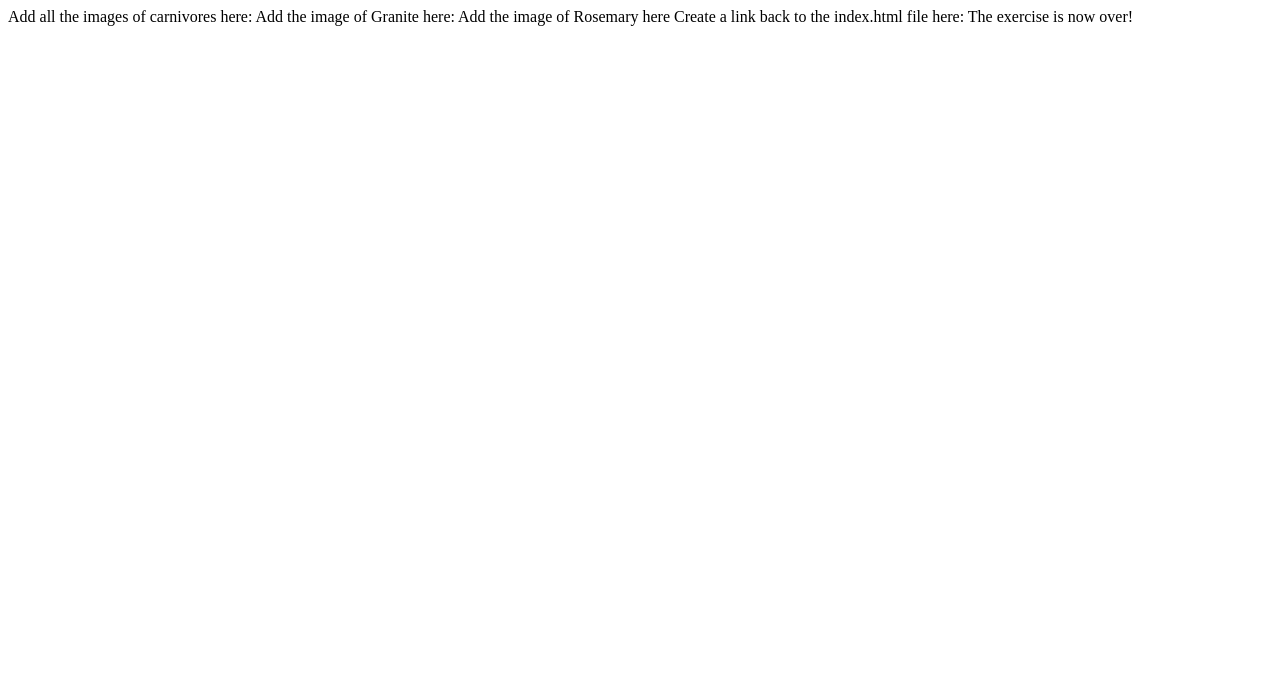
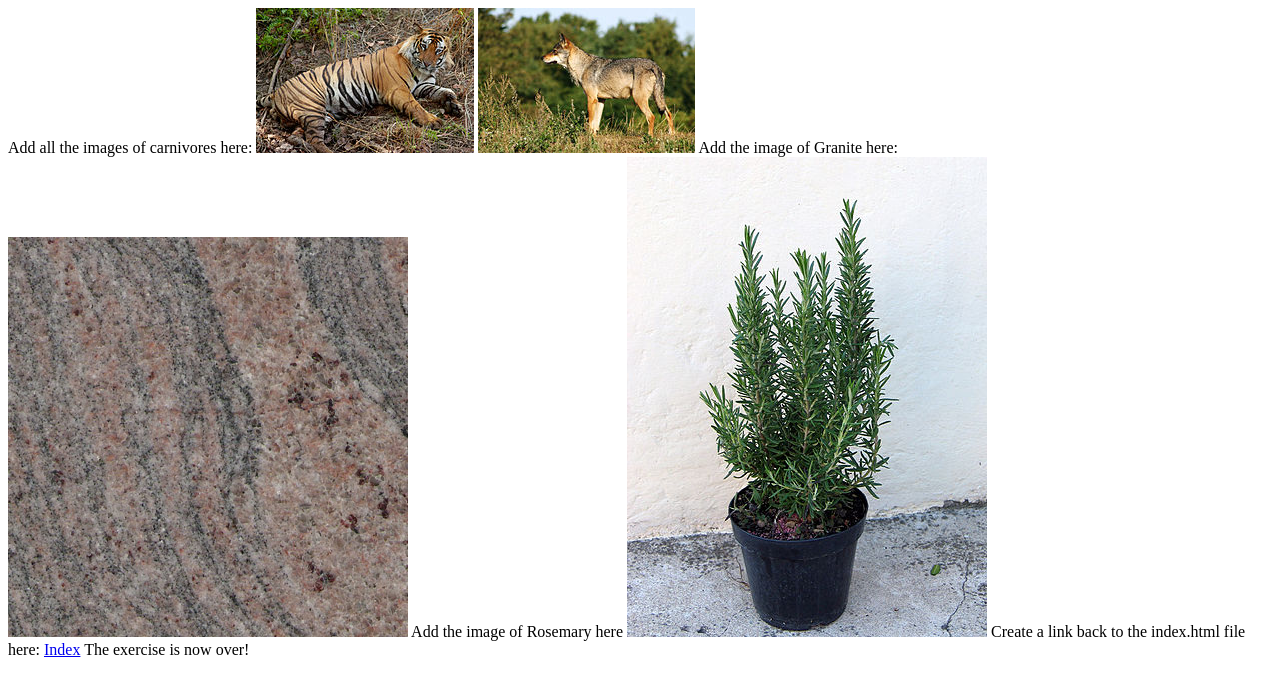
Before and after one commit to tyler-kelley/com372_paths, a plain HTML site: page animal/mammals/exercise3.html in a window 1280 px wide. Drawn offline with Linux system fonts and the light colour scheme.

Commit message:
Added Images & Link

```diff
--- a/animal/mammals/exercise3.html
+++ b/animal/mammals/exercise3.html
@@ -7,13 +7,14 @@
 <body>
 
 Add all the images of carnivores here:
-
+<img src="carnivores/tiger.jpg" alt="A Tiger">
+<img src="carnivores/wolf.jpg" alt="A Wolf">
 Add the image of Granite here:
-
+<img src="../../mineral/igneous/granite.jpg" alt="Granite">
 Add the image of Rosemary here
-
+<img src="../../vegetable/small/herbs/rosemary.jpg" alt="Rosemary">
 Create a link back to the index.html file here:
-
+<a href="../../index.html">Index</a>
 The exercise is now over!
 
 </body>
```
Also changed, not shown: vegetable/exercise2.html (+3 -3 lines).
